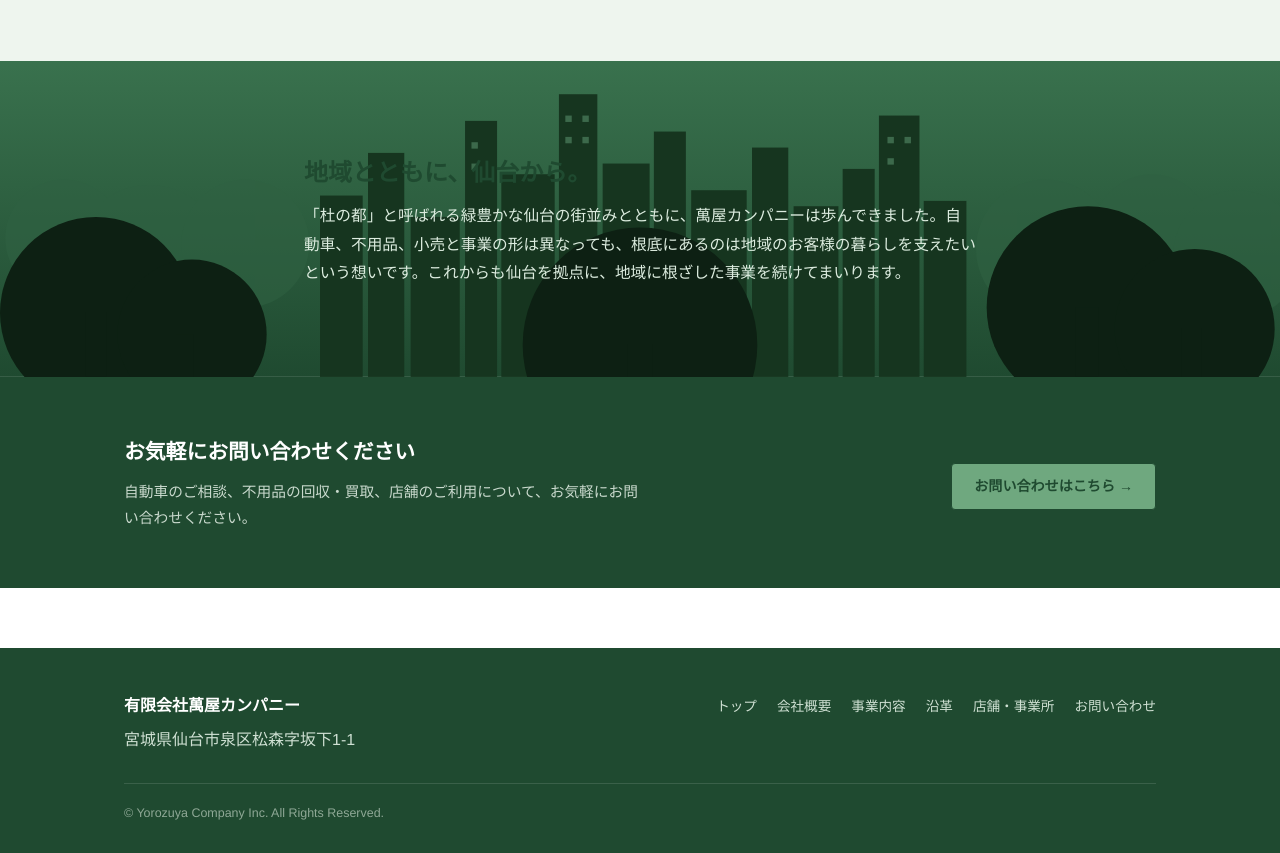
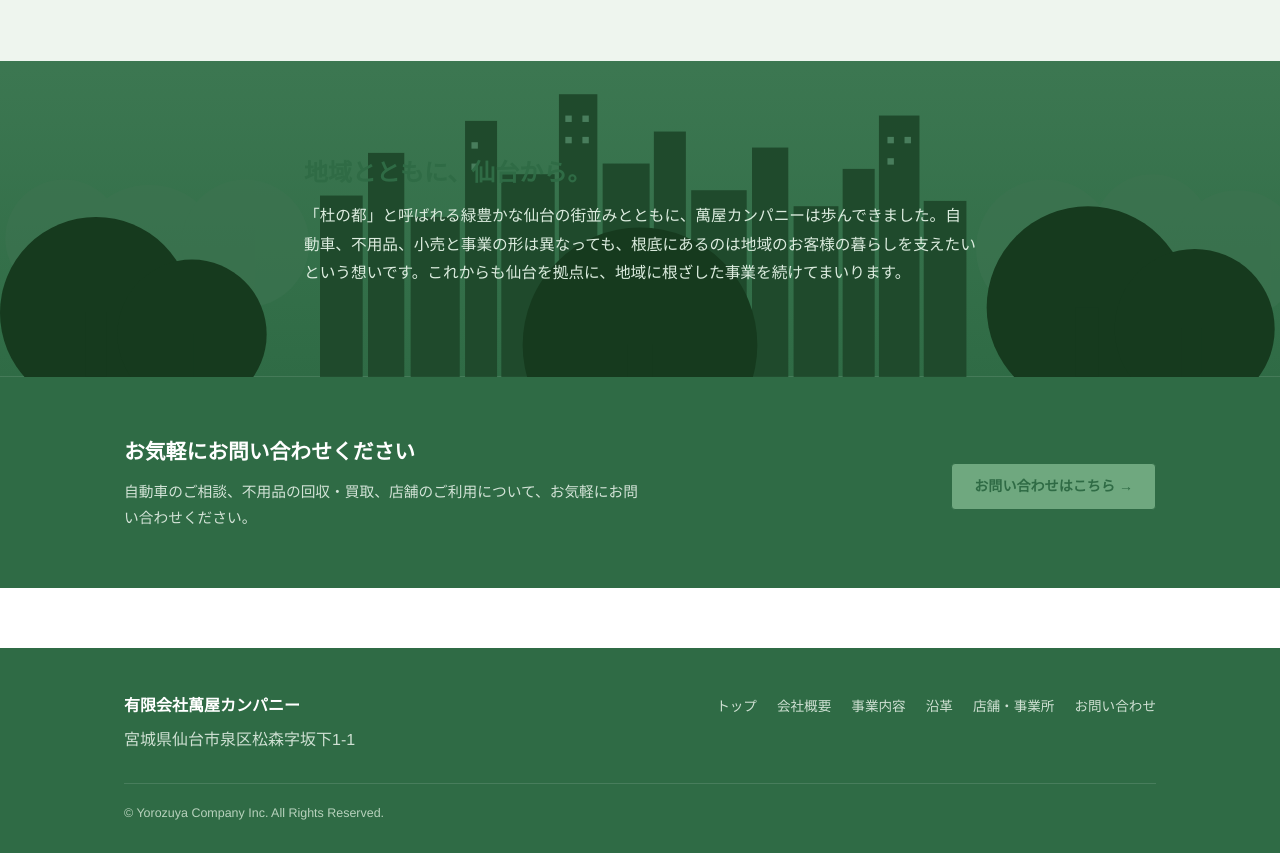
Before and after one commit to kotrock/yorozuya-company-site, a plain HTML site: page index.html in a window 1280 px wide. Shown: the part 1744-2597 px from the top of the page. Drawn offline with Linux system fonts and the light colour scheme.

Commit message:
サイト全体の緑色を明るいトーンに調整
--color-primary を #1f4a30 から #2f6b45 に変更し、直接ハードコード
していたフッター影・カードホバー影・「地域とともに」セクションの
SVGイラスト配色も同トーンで明るく調整。背景が明るくなった分、
フッターの著作権表示とCTAバナーの説明文の文字色も、白背景上での
可読性（WCAG目安）を保てる範囲でわずかに明るくした。

Co-Authored-By: Claude Sonnet 5 <noreply@anthropic.com>

```diff
--- a/css/style.css
+++ b/css/style.css
@@ -8,7 +8,7 @@
   --color-text: #1f2530;
   --color-text-soft: #5b6472;
   --color-border: #d9e8db;
-  --color-primary: #1f4a30;
+  --color-primary: #2f6b45;
   --color-primary-soft: #3f7a54;
   --color-accent: #6fa87f;
   --font-base: "Hiragino Kaku Gothic ProN", "Yu Gothic", "Noto Sans JP", "Helvetica Neue", Arial, sans-serif;
@@ -227,7 +227,7 @@ img {
 .stats-bar {
   background: #fff;
   border-radius: 8px;
-  box-shadow: 0 12px 32px rgba(31, 74, 48, 0.14);
+  box-shadow: 0 12px 32px rgba(47, 107, 69, 0.14);
   display: grid;
   grid-template-columns: repeat(4, 1fr);
   padding: 30px 10px;
@@ -326,7 +326,7 @@ h2.section-title {
 }
 
 .business-card:hover {
-  box-shadow: 0 8px 24px rgba(31, 74, 48, 0.08);
+  box-shadow: 0 8px 24px rgba(47, 107, 69, 0.08);
   transform: translateY(-2px);
 }
 
@@ -462,7 +462,7 @@ h2.section-title {
 }
 
 .cta-banner p {
-  color: #c9d9cd;
+  color: #d3e3d7;
   margin: 0;
   max-width: 520px;
   font-size: 0.92rem;
@@ -718,7 +718,7 @@ h2.section-title {
 
 .site-footer .copyright {
   font-size: 0.78rem;
-  color: #8fa896;
+  color: #b8d2bd;
   border-top: 1px solid rgba(255,255,255,0.12);
   padding-top: 18px;
 }
--- a/index.html
+++ b/index.html
@@ -156,13 +156,13 @@
       <defs>
         <linearGradient id="skyGradient" x1="0" y1="0" x2="0" y2="1">
           <stop offset="0%" stop-color="#3f7a54"/>
-          <stop offset="100%" stop-color="#1f4a30"/>
+          <stop offset="100%" stop-color="#2f6b45"/>
         </linearGradient>
       </defs>
       <rect x="0" y="0" width="1200" height="360" fill="url(#skyGradient)"/>
 
       <!-- far tree line -->
-      <g fill="#2f6142" opacity="0.6">
+      <g fill="#3d7350" opacity="0.6">
         <circle cx="60" cy="230" r="55"/>
         <circle cx="140" cy="250" r="70"/>
         <circle cx="230" cy="235" r="60"/>
@@ -172,7 +172,7 @@
       </g>
 
       <!-- city skyline silhouette -->
-      <g fill="#16351f">
+      <g fill="#1f4a2c">
         <rect x="300" y="190" width="40" height="170"/>
         <rect x="345" y="150" width="34" height="210"/>
         <rect x="385" y="210" width="46" height="150"/>
@@ -188,7 +188,7 @@
         <rect x="824" y="115" width="38" height="245"/>
         <rect x="866" y="195" width="40" height="165"/>
         <!-- windows -->
-        <g fill="#5c9470" opacity="0.55">
+        <g fill="#6ba884" opacity="0.55">
           <rect x="530" y="115" width="6" height="6"/>
           <rect x="546" y="115" width="6" height="6"/>
           <rect x="530" y="135" width="6" height="6"/>
@@ -202,7 +202,7 @@
       </g>
 
       <!-- foreground trees, "杜の都" motif -->
-      <g fill="#0d2013">
+      <g fill="#163a1e">
         <circle cx="90" cy="300" r="90"/>
         <circle cx="180" cy="320" r="70"/>
         <rect x="80" y="300" width="20" height="60"/>
```
